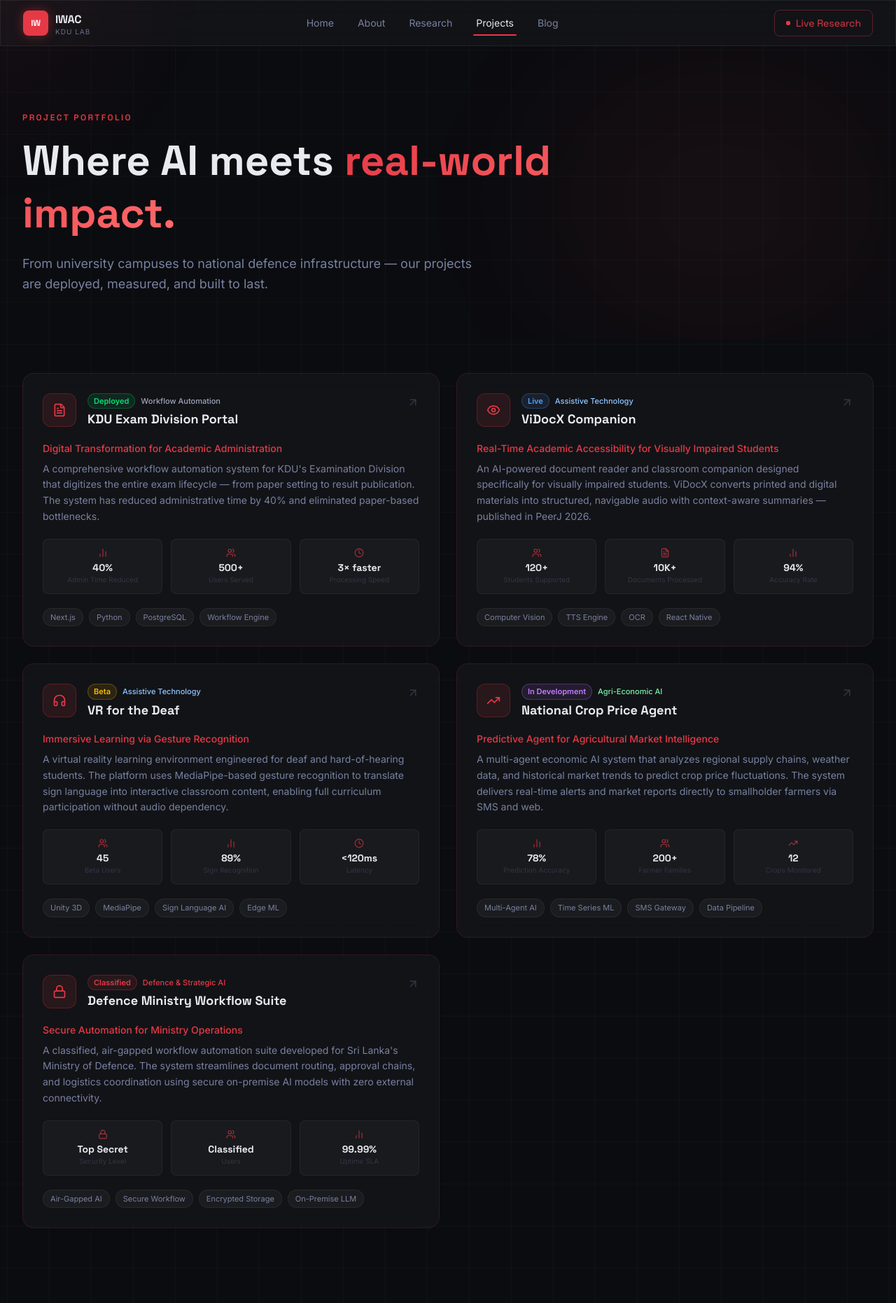
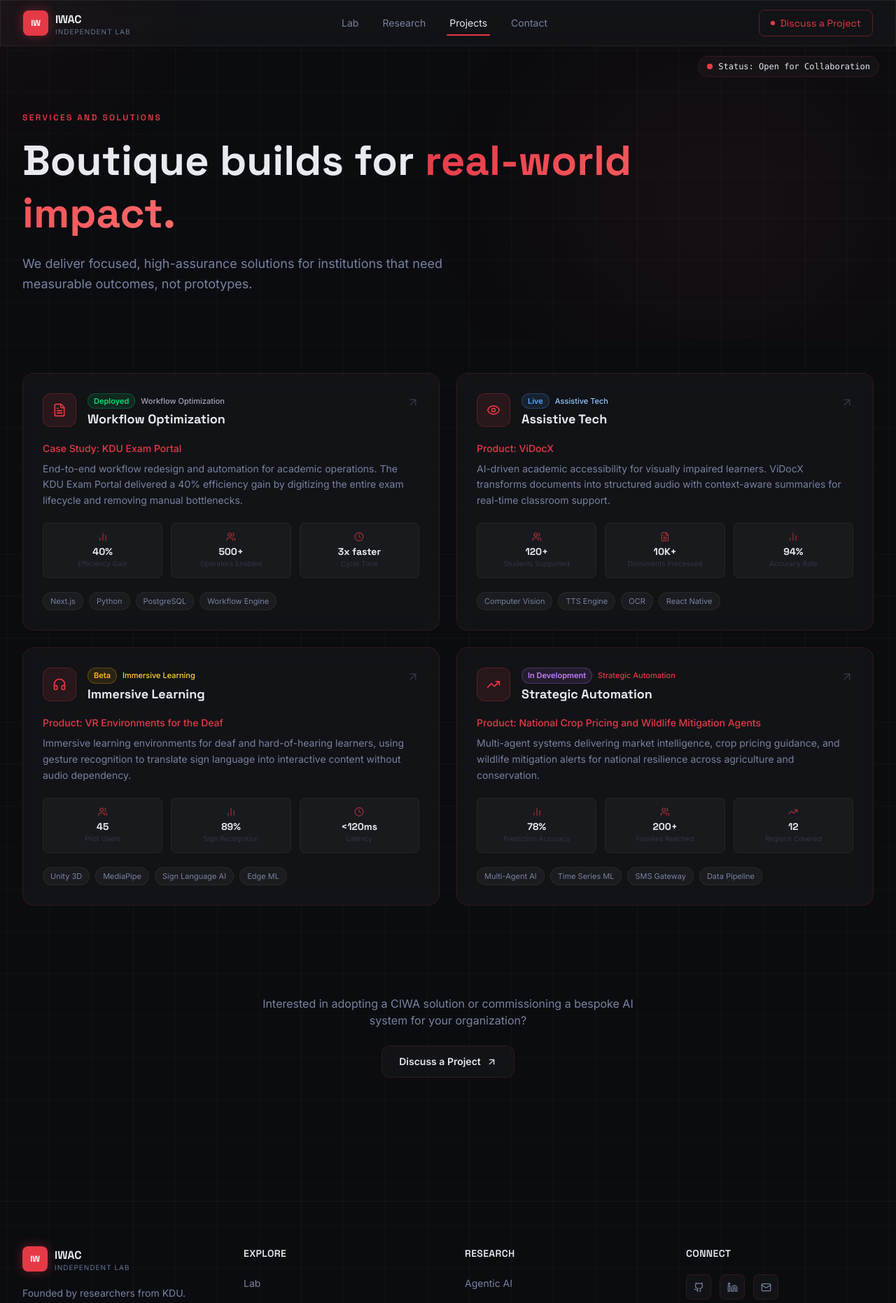
Before and after one commit to Lilvamp237/Center-for-Intelligent-Workflow-Automation, a Next.js app: page /projects in a window 1280 px wide. Shown: the top 1862 px of the page at 70% size. Built offline with nearby package versions, Linux system fonts and the light colour scheme.

Commit message:
Made it independent

```diff
--- a/src/app/about/page.tsx
+++ b/src/app/about/page.tsx
@@ -29,24 +29,24 @@ const missionPillars = [
 const teamMembers = [
   {
     name: "Dr. Kaneeka Vidanage",
-    role: "Director & Principal Researcher",
-    area: "Ontology Engineering & Semantic Web, Automated Software Engineering, Computational Intelligence in Workflows, Computer Vision, NLP Automation",
+    role: "Research Lead & Mentor",
+    area: "Specialist in Ontology and Knowledge Engineering",
     photo: "/team/kaneekas.jpg",
     linkedin: "https://www.linkedin.com/in/kaneeka-vidanage-902a7292/",
     github: null,
   },
   {
     name: "Dinuka Wickramasinghe",
-    role: "Junior Researcher",
-    area: "Agentic AI, Autonomous Systems, Accessibility Technology, High Performance Computing",
+    role: "Head of Agentic Development",
+    area: "Specialist in Multi-Agent Systems and HPC",
     photo: "/team/dinukas.png",
     linkedin: "https://www.linkedin.com/in/dinuka-wickramasinghe/",
     github: "https://github.com/Wicky2002",
   },
   {
-    name: "Sumudu Ratnayake",
-    role: "Junior Researcher",
-    area: "Multi-Agent Systems, Agentic AI, Immersive Technologies, Accessibility Technology",
+    name: "Sumudu",
+    role: "Lead for Immersive Systems",
+    area: "Specialist in VR, CV, and Inclusive UX",
     photo: "/team/sumudus.png",
     linkedin: "https://www.linkedin.com/in/sumudu-ratnayake-782b90235/",
     github: "https://github.com/Lilvamp237",
@@ -92,15 +92,7 @@ export default function AboutPage() {
             transition={{ duration: 0.5, delay: 0.2 }}
             className="text-slate-200 text-base sm:text-lg max-w-4xl leading-relaxed"
           >
-            The Center for Intelligent Workflow Automation (CIWA) operates under
-            the Faculty of Computing at General Sir John Kotelawala Defence
-            University. We specialize in real-world process automation through
-            cutting-edge technologies including Deep Learning, Large Language
-            Models (LLMs), Intelligent Chatbots, Ontological Modelling, and
-            Knowledge Engineering. Our research bridges the gap between
-            theoretical AI advancements and practical applications that transform
-            industries and enhance operational efficiency across defense,
-            healthcare, public administration, and enterprise sectors.
+            The Center for Intelligent Workflow Automation (CIWA) operates under the Faculty of Computing at General Sir John Kotelawala Defence University. We specialize in real-world process automation through cutting-edge technologies including Deep Learning, Large Language Models (LLMs), Intelligent Chatbots, Ontological Modelling, and Knowledge Engineering. Our research bridges the gap between theoretical AI advancements and practical applications that transform industries and enhance operational efficiency across defense, healthcare, public administration, and enterprise sectors.
           </motion.p>
         </div>
       </section>
@@ -264,13 +256,13 @@ export default function AboutPage() {
               className="text-faculty-red text-xs font-semibold tracking-[0.2em] uppercase mb-3 block"
               style={{ fontFamily: "var(--font-space-grotesk)" }}
             >
-              The Team
+              The Trio
             </span>
             <h2
               className="text-3xl sm:text-4xl font-black text-slate-100"
               style={{ fontFamily: "var(--font-space-grotesk)" }}
             >
-              The minds behind the mission.
+              The specialists behind the lab.
             </h2>
           </motion.div>
 
--- a/src/app/layout.tsx
+++ b/src/app/layout.tsx
@@ -37,6 +37,13 @@ export default function RootLayout({
         className={`${spaceGrotesk.variable} ${inter.variable} antialiased bg-cyber-black grid-bg min-h-screen text-slate-100`}
       >
         <ClientSpotlight />
+        <div className="fixed top-20 right-6 z-50 hidden sm:flex items-center gap-2 rounded-full glass glow-border px-3 py-1.5 text-xs text-slate-200 font-mono">
+          <span className="relative flex h-2 w-2">
+            <span className="animate-ping absolute inline-flex h-full w-full rounded-full bg-faculty-red opacity-75" />
+            <span className="relative inline-flex rounded-full h-2 w-2 bg-faculty-red" />
+          </span>
+          Status: Open for Collaboration
+        </div>
         <Navbar />
         <main className="relative z-10 pt-16">{children}</main>
         <Footer />
--- a/src/app/page.tsx
+++ b/src/app/page.tsx
@@ -9,10 +9,10 @@ import MagneticButton from "@/components/MagneticButton";
 import Card from "@/components/Card";
 
 const stats = [
-  { value: "4+", label: "Active Research Agents" },
-  { value: "6+", label: "Live Projects" },
+  { value: "3", label: "Core Lab Leads" },
+  { value: "4", label: "Signature Solutions" },
   { value: "3", label: "Publications (2026)" },
-  { value: "100%", label: "National Impact Focus" },
+  { value: "100%", label: "High-Assurance Focus" },
 ];
 
 const featureCards = [
@@ -65,7 +65,7 @@ export default function HomePage() {
             <span className="animate-ping absolute inline-flex h-full w-full rounded-full bg-faculty-red opacity-75" />
             <span className="relative inline-flex rounded-full h-1.5 w-1.5 bg-faculty-red" />
           </span>
-          KDU Research Lab · Est. 2023 · Sri Lanka
+          Independent AI Lab · KDU Heritage · Sri Lanka
         </motion.div>
 
         {/* Main headline */}
@@ -77,11 +77,11 @@ export default function HomePage() {
           style={{ fontFamily: "var(--font-space-grotesk)" }}
         >
           <TextScramble
-            text="Automating the Future."
+            text="The Frontier of Agentic AI."
             className="text-gradient red-glow block"
             delay={300}
           />
-          <span className="text-slate-100 block mt-2">Securing the Nation.</span>
+          <span className="text-slate-100 block mt-2">Elite workflows, engineered.</span>
         </motion.h1>
 
         {/* Subtext */}
@@ -91,12 +91,8 @@ export default function HomePage() {
           transition={{ duration: 0.6, delay: 0.3 }}
           className="text-slate-400 text-base sm:text-lg max-w-2xl leading-relaxed mb-10"
         >
-          The{" "}
-          <span className="text-slate-200 font-medium">
-            Intelligent Workflow Automation Center (IWAC)
-          </span>{" "}
-          at KDU is a pioneer in Agentic AI and Mission-Critical Software. We bridge
-          the gap between academic theory and national-scale impact.
+          An independent, research-driven AI lab engineering high-assurance workflows
+          for the most complex challenges in Sri Lanka and beyond.
         </motion.p>
 
         {/* CTA buttons */}
@@ -107,8 +103,8 @@ export default function HomePage() {
           className="flex flex-col sm:flex-row items-center gap-4 mb-16"
         >
           <MagneticButton className="group flex items-center gap-2 px-6 py-3 bg-faculty-red hover:bg-faculty-red-dark text-white text-sm font-semibold rounded-xl transition-all duration-200 shadow-[0_0_24px_rgba(230,57,70,0.35)] hover:shadow-[0_0_36px_rgba(230,57,70,0.55)]">
-            <Link href="/research" className="flex items-center gap-2">
-              Explore Our Research
+            <Link href="/about" className="flex items-center gap-2">
+              Explore the Lab
               <ArrowRight
                 size={16}
                 className="group-hover:translate-x-1 transition-transform duration-200"
@@ -118,7 +114,7 @@ export default function HomePage() {
 
           <MagneticButton className="group flex items-center gap-2 px-6 py-3 glass glow-border text-slate-200 text-sm font-semibold rounded-xl hover:text-white transition-colors duration-200">
             <Link href="/projects" className="flex items-center gap-2">
-              View Projects
+              Discuss a Project
               <ChevronRight
                 size={16}
                 className="group-hover:translate-x-0.5 transition-transform duration-200"
--- a/src/app/projects/page.tsx
+++ b/src/app/projects/page.tsx
@@ -17,30 +17,30 @@ import Link from "next/link";
 const projects = [
   {
     icon: FileText,
-    title: "KDU Exam Division Portal",
-    subtitle: "Digital Transformation for Academic Administration",
+    title: "Workflow Optimization",
+    subtitle: "Case Study: KDU Exam Portal",
     description:
-      "A comprehensive workflow automation system for KDU's Examination Division that digitizes the entire exam lifecycle — from paper setting to result publication. The system has reduced administrative time by 40% and eliminated paper-based bottlenecks.",
-    impact: "40% reduction in admin time",
+      "End-to-end workflow redesign and automation for academic operations. The KDU Exam Portal delivered a 40% efficiency gain by digitizing the entire exam lifecycle and removing manual bottlenecks.",
+    impact: "40% efficiency gain",
     tech: ["Next.js", "Python", "PostgreSQL", "Workflow Engine"],
     status: "Deployed",
-    category: "Workflow Automation",
+    category: "Workflow Optimization",
     metrics: [
-      { icon: BarChart2, label: "Admin Time Reduced", value: "40%" },
-      { icon: Users, label: "Users Served", value: "500+" },
-      { icon: Clock, label: "Processing Speed", value: "3× faster" },
+      { icon: BarChart2, label: "Efficiency Gain", value: "40%" },
+      { icon: Users, label: "Operators Enabled", value: "500+" },
+      { icon: Clock, label: "Cycle Time", value: "3x faster" },
     ],
   },
   {
     icon: Eye,
-    title: "ViDocX Companion",
-    subtitle: "Real-Time Academic Accessibility for Visually Impaired Students",
+    title: "Assistive Tech",
+    subtitle: "Product: ViDocX",
     description:
-      "An AI-powered document reader and classroom companion designed specifically for visually impaired students. ViDocX converts printed and digital materials into structured, navigable audio with context-aware summaries — published in PeerJ 2026.",
-    impact: "Published in PeerJ 2026",
+      "AI-driven academic accessibility for visually impaired learners. ViDocX transforms documents into structured audio with context-aware summaries for real-time classroom support.",
+    impact: "Academic accessibility at scale",
     tech: ["Computer Vision", "TTS Engine", "OCR", "React Native"],
     status: "Live",
-    category: "Assistive Technology",
+    category: "Assistive Tech",
     metrics: [
       { icon: Users, label: "Students Supported", value: "120+" },
       { icon: FileText, label: "Documents Processed", value: "10K+" },
@@ -49,50 +49,34 @@ const projects = [
   },
   {
     icon: Headphones,
-    title: "VR for the Deaf",
-    subtitle: "Immersive Learning via Gesture Recognition",
+    title: "Immersive Learning",
+    subtitle: "Product: VR Environments for the Deaf",
     description:
-      "A virtual reality learning environment engineered for deaf and hard-of-hearing students. The platform uses MediaPipe-based gesture recognition to translate sign language into interactive classroom content, enabling full curriculum participation without audio dependency.",
-    impact: "Full curriculum accessibility",
+      "Immersive learning environments for deaf and hard-of-hearing learners, using gesture recognition to translate sign language into interactive content without audio dependency.",
+    impact: "Inclusive curriculum delivery",
     tech: ["Unity 3D", "MediaPipe", "Sign Language AI", "Edge ML"],
     status: "Beta",
-    category: "Assistive Technology",
+    category: "Immersive Learning",
     metrics: [
-      { icon: Users, label: "Beta Users", value: "45" },
+      { icon: Users, label: "Pilot Users", value: "45" },
       { icon: BarChart2, label: "Sign Recognition", value: "89%" },
       { icon: Clock, label: "Latency", value: "<120ms" },
     ],
   },
   {
     icon: TrendingUp,
-    title: "National Crop Price Agent",
-    subtitle: "Predictive Agent for Agricultural Market Intelligence",
+    title: "Strategic Automation",
+    subtitle: "Product: National Crop Pricing and Wildlife Mitigation Agents",
     description:
-      "A multi-agent economic AI system that analyzes regional supply chains, weather data, and historical market trends to predict crop price fluctuations. The system delivers real-time alerts and market reports directly to smallholder farmers via SMS and web.",
-    impact: "Real-time market intelligence",
+      "Multi-agent systems delivering market intelligence, crop pricing guidance, and wildlife mitigation alerts for national resilience across agriculture and conservation.",
+    impact: "National-scale decision support",
     tech: ["Multi-Agent AI", "Time Series ML", "SMS Gateway", "Data Pipeline"],
     status: "In Development",
-    category: "Agri-Economic AI",
+    category: "Strategic Automation",
     metrics: [
       { icon: BarChart2, label: "Prediction Accuracy", value: "78%" },
-      { icon: Users, label: "Farmer Families", value: "200+" },
-      { icon: TrendingUp, label: "Crops Monitored", value: "12" },
-    ],
-  },
-  {
-    icon: Lock,
-    title: "Defence Ministry Workflow Suite",
-    subtitle: "Secure Automation for Ministry Operations",
-    description:
-      "A classified, air-gapped workflow automation suite developed for Sri Lanka's Ministry of Defence. The system streamlines document routing, approval chains, and logistics coordination using secure on-premise AI models with zero external connectivity.",
-    impact: "Ministry-grade security",
-    tech: ["Air-Gapped AI", "Secure Workflow", "Encrypted Storage", "On-Premise LLM"],
-    status: "Classified",
-    category: "Defence & Strategic AI",
-    metrics: [
-      { icon: Lock, label: "Security Level", value: "Top Secret" },
-      { icon: Users, label: "Users", value: "Classified" },
-      { icon: BarChart2, label: "Uptime SLA", value: "99.99%" },
+      { icon: Users, label: "Families Reached", value: "200+" },
+      { icon: TrendingUp, label: "Regions Covered", value: "12" },
     ],
   },
 ];
@@ -106,10 +90,10 @@ const statusConfig: Record<string, { color: string; bg: string }> = {
 };
 
 const categoryColors: Record<string, string> = {
-  "Workflow Automation": "text-slate-300",
-  "Assistive Technology": "text-blue-300",
-  "Agri-Economic AI": "text-green-300",
-  "Defence & Strategic AI": "text-faculty-red",
+  "Workflow Optimization": "text-slate-300",
+  "Assistive Tech": "text-blue-300",
+  "Immersive Learning": "text-amber-300",
+  "Strategic Automation": "text-faculty-red",
 };
 
 export default function ProjectsPage() {
@@ -125,7 +109,7 @@ export default function ProjectsPage() {
             className="text-faculty-red text-xs font-semibold tracking-[0.2em] uppercase mb-4 block"
             style={{ fontFamily: "var(--font-space-grotesk)" }}
           >
-            Project Portfolio
+            Services and Solutions
           </motion.span>
           <motion.h1
             initial={{ opacity: 0, y: 20 }}
@@ -134,7 +118,7 @@ export default function ProjectsPage() {
             className="text-4xl sm:text-5xl md:text-6xl font-black text-slate-100 leading-tight max-w-4xl mb-5"
             style={{ fontFamily: "var(--font-space-grotesk)" }}
           >
-            Where AI meets{" "}
+            Boutique builds for{" "}
             <span className="text-gradient">real-world impact.</span>
           </motion.h1>
           <motion.p
@@ -143,8 +127,8 @@ export default function ProjectsPage() {
             transition={{ delay: 0.2 }}
             className="text-slate-400 text-base sm:text-lg max-w-2xl leading-relaxed"
           >
-            From university campuses to national defence infrastructure — our projects
-            are deployed, measured, and built to last.
+            We deliver focused, high-assurance solutions for institutions that need
+            measurable outcomes, not prototypes.
           </motion.p>
         </div>
       </section>
@@ -252,14 +236,14 @@ export default function ProjectsPage() {
             className="text-center"
           >
             <p className="text-slate-400 text-base max-w-xl mx-auto mb-6">
-              Interested in adopting an IWAC solution or commissioning a bespoke AI
+              Interested in adopting a CIWA solution or commissioning a bespoke AI
               system for your organization?
             </p>
             <Link
               href="/about"
               className="inline-flex items-center gap-2 px-6 py-3 glass glow-border text-slate-200 text-sm font-semibold rounded-xl hover:text-white transition-colors duration-200"
             >
-              Contact the Team <ArrowUpRight size={15} />
+              Discuss a Project <ArrowUpRight size={15} />
             </Link>
           </motion.div>
         </div>
--- a/src/components/Footer.tsx
+++ b/src/components/Footer.tsx
@@ -5,21 +5,19 @@ const footerLinks = [
   {
     title: "Explore",
     links: [
-      { href: "/", label: "Home" },
-      { href: "/about", label: "About IWAC" },
-      { href: "/research", label: "Research Areas" },
-      { href: "/projects", label: "Our Projects" },
-      { href: "/blog", label: "Blog & Insights" },
+      { href: "/about", label: "Lab" },
+      { href: "/research", label: "Research" },
+      { href: "/projects", label: "Projects" },
+      { href: "/about", label: "Contact" },
     ],
   },
   {
     title: "Research",
     links: [
       { href: "/research", label: "Agentic AI" },
-      { href: "/research", label: "Assistive Tech (ViDocX)" },
-      { href: "/research", label: "Defence & Strategic AI" },
-      { href: "/research", label: "Agri-Economic AI" },
-      { href: "/research", label: "HWC Mitigation" },
+      { href: "/research", label: "Assistive Tech" },
+      { href: "/research", label: "Strategic Automation" },
+      { href: "/research", label: "Immersive Systems" },
     ],
   },
 ];
@@ -48,14 +46,14 @@ export default function Footer() {
                   IWAC
                 </span>
                 <span className="text-slate-500 text-[10px] tracking-widest uppercase">
-                  KDU Lab
+                  Independent Lab
                 </span>
               </div>
             </Link>
-            <p className="text-slate-400 text-sm leading-relaxed mb-6">
-              Pioneering Agentic AI and Mission-Critical Software. Bridging academic
-              theory and national-scale impact.
-            </p>
+              <p className="text-slate-400 text-sm leading-relaxed mb-6">
+                Founded by researchers from KDU. Operating at the intersection of
+                intelligence and impact.
+              </p>
             <div className="flex items-center gap-2 text-slate-500 text-xs mb-2">
               <MapPin size={12} className="text-faculty-red flex-shrink-0" />
               <span>KDU Campus, Ratmalana, Sri Lanka</span>
@@ -135,12 +133,11 @@ export default function Footer() {
         {/* Bottom bar */}
         <div className="border-t border-white/[0.05] pt-6 flex flex-col sm:flex-row justify-between items-center gap-3">
           <p className="text-slate-500 text-xs">
-            © 2026 IWAC — Intelligent Workflow Automation Center, KDU. All rights
+            © 2026 IWAC - Intelligent Workflow Automation Center, KDU. All rights
             reserved.
           </p>
           <p className="text-slate-600 text-xs font-mono">
-            Built with{" "}
-            <span className="text-faculty-red">Agentic AI</span>
+            Status: <span className="text-faculty-red">Open for Collaboration</span>
           </p>
         </div>
       </div>
--- a/src/components/Navbar.tsx
+++ b/src/components/Navbar.tsx
@@ -6,11 +6,10 @@ import { motion, useMotionValue, useSpring } from "framer-motion";
 import { useRef, MouseEvent } from "react";
 
 const navLinks = [
-  { href: "/", label: "Home" },
-  { href: "/about", label: "About" },
+  { href: "/about", label: "Lab" },
   { href: "/research", label: "Research" },
   { href: "/projects", label: "Projects" },
-  { href: "/blog", label: "Blog" },
+  { href: "/about", label: "Contact" },
 ];
 
 function MagneticWrapper({
@@ -72,7 +71,7 @@ export default function Navbar() {
                 IWAC
               </span>
               <span className="text-slate-500 text-[10px] tracking-widest uppercase">
-                KDU Lab
+                Independent Lab
               </span>
             </div>
           </Link>
@@ -83,7 +82,7 @@ export default function Navbar() {
           {navLinks.map((link) => {
             const isActive = pathname === link.href;
             return (
-              <li key={link.href}>
+              <li key={`${link.href}-${link.label}`}>
                 <Link
                   href={link.href}
                   className={`relative px-4 py-2.5 text-sm rounded-md block transition-colors duration-200 ${
@@ -109,7 +108,7 @@ export default function Navbar() {
         {/* CTA */}
         <MagneticWrapper>
           <Link
-            href="/research"
+            href="/projects"
             className="hidden md:flex items-center gap-2 px-4 py-2 text-sm border border-faculty-red/35 text-faculty-red rounded-lg hover:bg-faculty-red/10 hover:border-faculty-red/60 transition-all duration-200"
             style={{ fontFamily: "var(--font-space-grotesk)" }}
           >
@@ -117,7 +116,7 @@ export default function Navbar() {
               <span className="animate-ping absolute inline-flex h-full w-full rounded-full bg-faculty-red opacity-75" />
               <span className="relative inline-flex rounded-full h-1.5 w-1.5 bg-faculty-red" />
             </span>
-            Live Research
+            Discuss a Project
           </Link>
         </MagneticWrapper>
 
```
